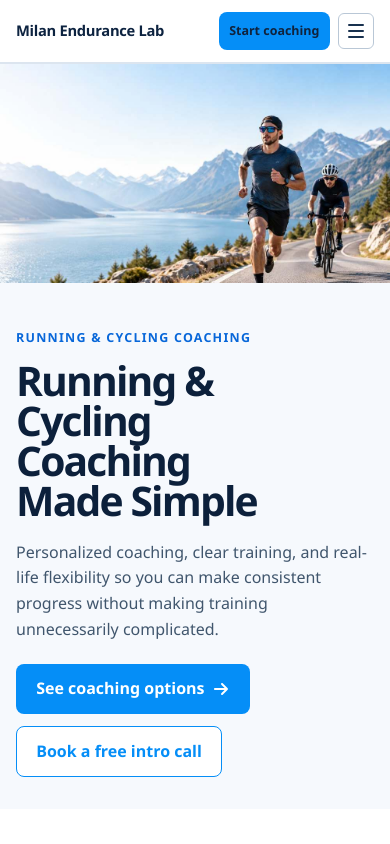
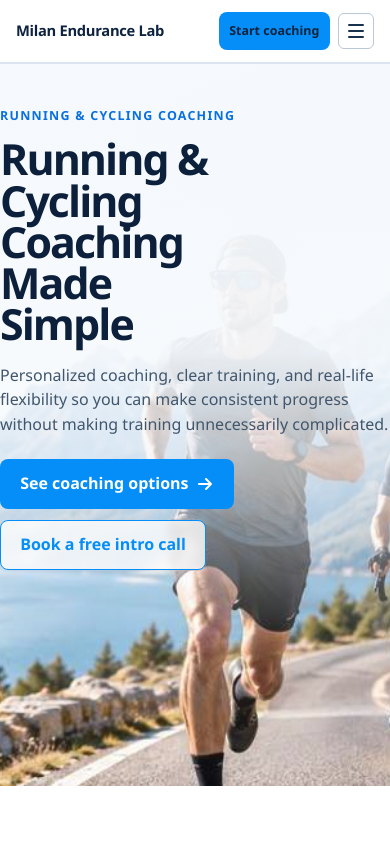
Before and after one commit to mkmilan/coach-website, a Next.js app: page /en in a window 390 px wide. Shown: the top 844 px of the page. Built offline with nearby package versions, Linux system fonts and the light colour scheme.

Commit message:
Style responsive background hero

```diff
--- a/src/styles/_components.scss
+++ b/src/styles/_components.scss
@@ -693,36 +693,63 @@
 }
 
 .new-hero {
-  background: #f6f9fd;
+  position: relative;
+  min-height: min(82vh, 760px);
+  display: flex;
+  align-items: center;
   overflow: hidden;
+  background: #0d223b;
 }
 
-.new-hero__grid {
-  min-height: 640px;
-  display: grid;
-  align-items: stretch;
+.new-hero__bg {
+  position: absolute;
+  inset: 0;
+  width: 100%;
+  height: 100%;
+  object-fit: cover;
+  object-position: 66% center;
+}
+
+.new-hero__overlay {
+  position: absolute;
+  inset: 0;
+  background: linear-gradient(
+    90deg,
+    rgba(247, 250, 253, 0.96) 0%,
+    rgba(247, 250, 253, 0.88) 30%,
+    rgba(247, 250, 253, 0.55) 48%,
+    rgba(247, 250, 253, 0.12) 70%,
+    rgba(247, 250, 253, 0.04) 100%
+  );
+}
+
+.new-hero__content {
+  position: relative;
+  z-index: 2;
+  width: 100%;
 }
 
 .new-hero__copy {
-  padding: 4rem 0 2rem;
-  position: relative;
-  z-index: 2;
+  max-width: 640px;
+  padding: 5.5rem 0;
 
-  .eyebrow { color: #0867d9; }
+  .eyebrow {
+    color: #0870df;
+  }
 
   h1 {
-    max-width: 12ch;
-    font-size: clamp(2.55rem, 7vw, 5.3rem);
-    line-height: 0.98;
+    max-width: 10ch;
+    font-size: clamp(2.8rem, 5.7vw, 5.4rem);
+    line-height: 0.96;
     letter-spacing: -0.045em;
     color: #0c203b;
-    margin-bottom: 1.2rem;
+    margin-bottom: 1.15rem;
   }
 }
 
 .new-hero__subtitle {
-  max-width: 58ch;
-  font-size: clamp(1rem, 1.8vw, 1.22rem);
+  max-width: 37rem;
+  font-size: clamp(1rem, 1.6vw, 1.2rem);
   color: #40566d;
 }
 
@@ -738,33 +765,76 @@
   }
 }
 
-.new-hero__image-wrap {
-  min-height: 360px;
-  margin-inline: -1rem;
-  overflow: hidden;
+.new-hero__secondary {
+  background: rgba(255, 255, 255, 0.78);
+  backdrop-filter: blur(5px);
 }
 
-.new-hero__image {
-  width: 100%;
-  height: 100%;
-  object-fit: cover;
-  object-position: 68% center;
-}
+@media (max-width: 900px) {
+  .new-hero {
+    min-height: 720px;
+    align-items: flex-start;
+  }
 
-@media (min-width: 900px) {
-  .new-hero__grid {
-    grid-template-columns: minmax(0, 0.9fr) minmax(0, 1.25fr);
-    gap: 2rem;
+  .new-hero__bg {
+    object-position: 69% center;
+  }
+
+  .new-hero__overlay {
+    background: linear-gradient(
+      180deg,
+      rgba(247, 250, 253, 0.98) 0%,
+      rgba(247, 250, 253, 0.94) 40%,
+      rgba(247, 250, 253, 0.65) 58%,
+      rgba(247, 250, 253, 0.14) 78%,
+      rgba(247, 250, 253, 0.04) 100%
+    );
   }
 
   .new-hero__copy {
-    padding: 6rem 0;
-    align-self: center;
+    max-width: 100%;
+    padding: 3.5rem 0 14rem;
+
+    h1 {
+      max-width: 9ch;
+      font-size: clamp(2.7rem, 10vw, 4.4rem);
+    }
   }
 
-  .new-hero__image-wrap {
-    margin: 0 calc((100vw - min(100vw - 2rem, 1180px)) / -2) 0 0;
-    min-height: 640px;
+  .new-hero__subtitle {
+    max-width: 32rem;
+  }
+}
+
+@media (max-width: 560px) {
+  .new-hero {
+    min-height: 690px;
+  }
+
+  .new-hero__bg {
+    object-position: 72% center;
+  }
+
+  .new-hero__copy {
+    padding: 2.6rem 0 13.5rem;
+
+    h1 {
+      max-width: 8.5ch;
+      font-size: clamp(2.6rem, 11vw, 3.55rem);
+    }
+  }
+
+  .new-hero__subtitle {
+    font-size: 1rem;
+    line-height: 1.55;
+  }
+
+  .new-hero__actions {
+    gap: 0.65rem;
+  }
+
+  .new-hero__actions .btn {
+    width: auto;
   }
 }
 
@@ -1197,35 +1267,6 @@
 
 
 /* New homepage imagery */
-.new-hero__image {
-  object-position: 68% center;
-}
-
-@media (max-width: 899px) {
-  .new-hero__image-wrap {
-    min-height: 340px;
-  }
-
-  .new-hero__image {
-    object-position: 71% center;
-  }
-}
-
-@media (max-width: 560px) {
-  .new-hero__copy {
-    padding-top: 2.8rem;
-  }
-
-  .new-hero__image-wrap {
-    min-height: 300px;
-    border-radius: 0;
-  }
-
-  .new-hero__image {
-    object-position: 73% center;
-  }
-}
-
 .intake-layout__image img {
   object-position: center;
 }
```
